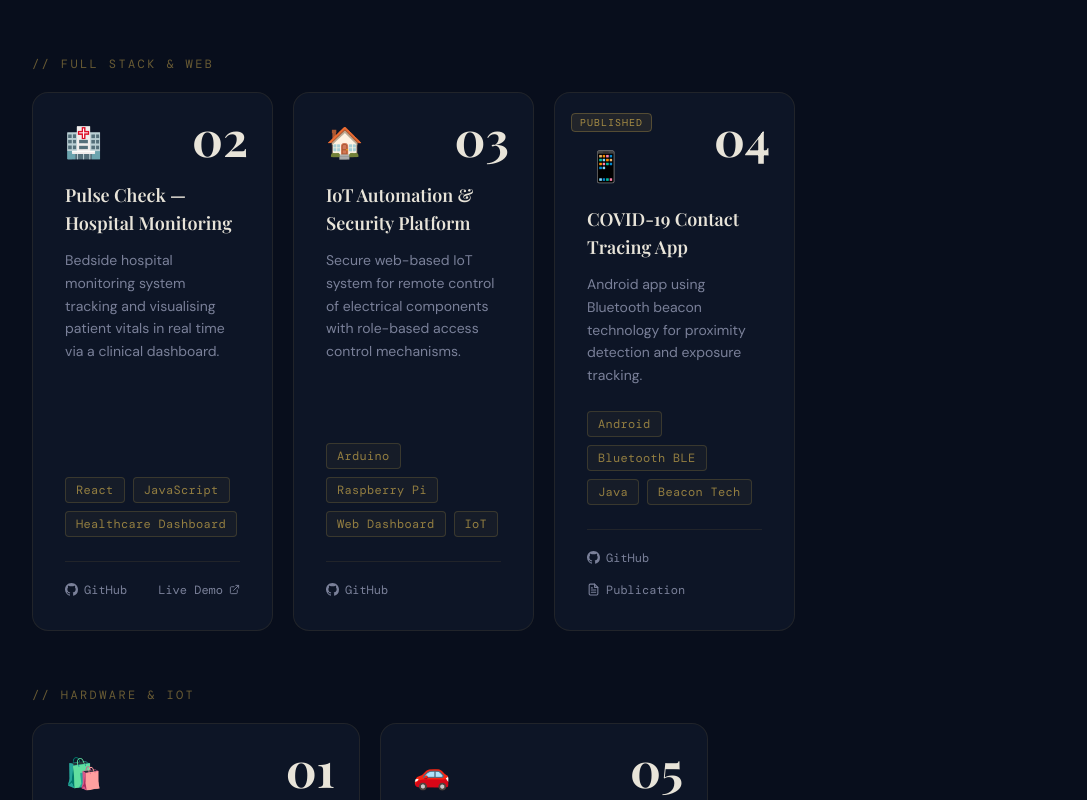
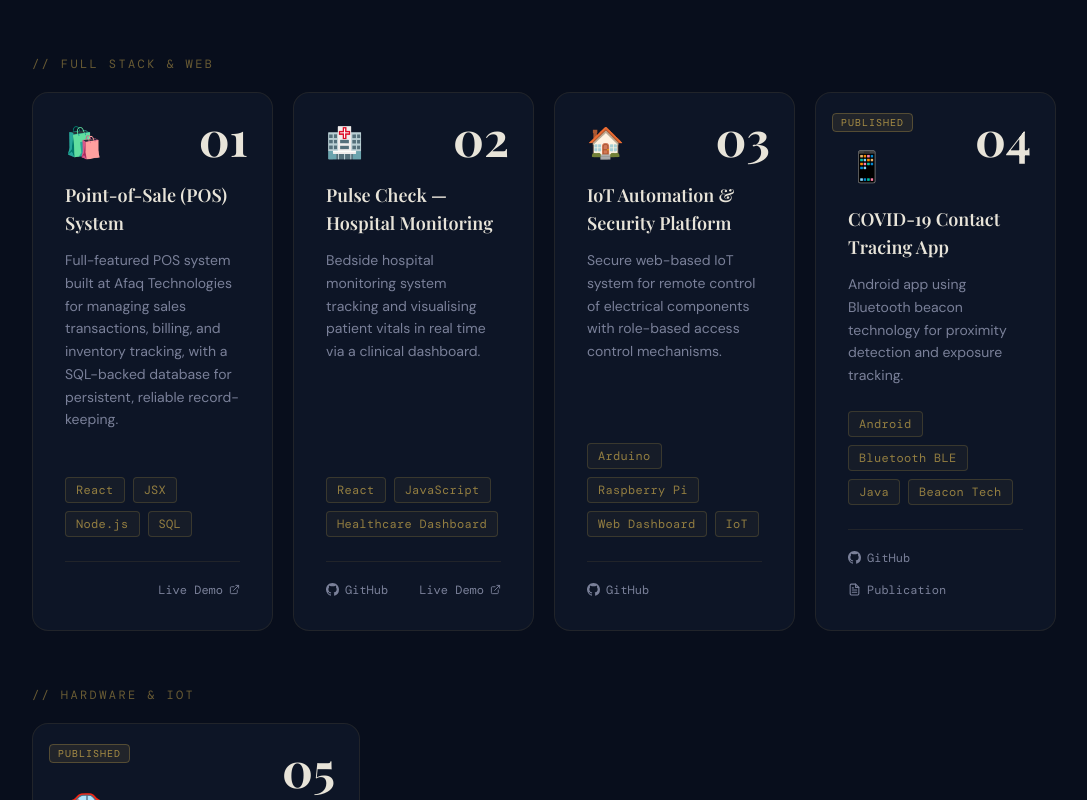
Before and after one commit to jay2998/jahangir-portfolio, a React (Vite) app: page / in a window 1280 px wide. Shown: the part 5620-6420 px from the top of the page, without its empty margins (96-1183 px from the left). Built offline with nearby package versions, Linux system fonts and the light colour scheme; no server answers; a web font is replaced by a local one.

Commit message:
Add POS live link and Driver Monitoring publication

```diff
--- a/src/data/portfolioData.js
+++ b/src/data/portfolioData.js
@@ -172,7 +172,7 @@ export const projects = [
     desc: "Full-featured POS system built at Afaq Technologies for managing sales transactions, billing, and inventory tracking, with a SQL-backed database for persistent, reliable record-keeping.",
     tags: ["React", "JSX", "Node.js", "SQL"],
     github: null,
-    live: null,
+    live: "https://pos.afaqmis.com/login",
     publication: null,
   },
   {
@@ -213,7 +213,7 @@ export const projects = [
     tags: ["Raspberry Pi", "NVIDIA Jetson Nano", "Python", "OpenCV"],
     github: null,
     live: null,
-    publication: null,
+    publication: "https://ecasp.ece.iit.edu/publications/2012-present/2023-12.pdf",
   },
 ];
 
```
